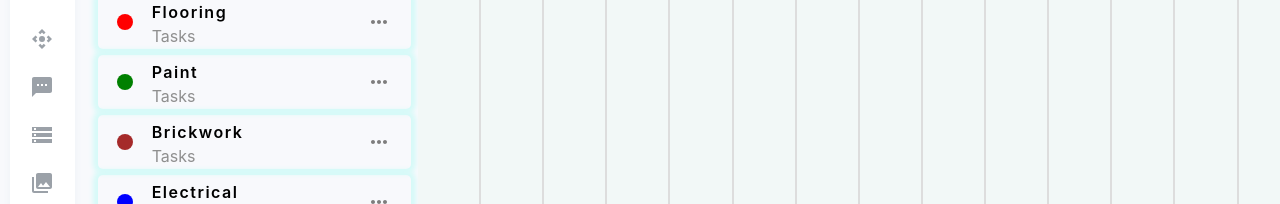
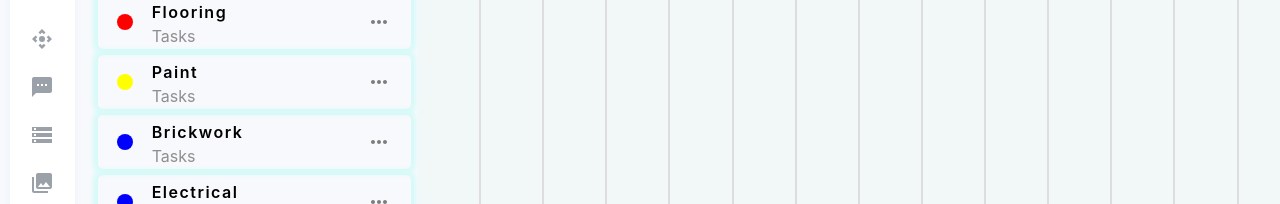
Before and after one commit to kapil-kumar-singh/React-schedule-calendar, a React (Create React App) app: page / in a window 1280 px wide. Shown: the part 340-544 px from the top of the page. Built offline with nearby package versions, Linux system fonts and the light colour scheme.

Commit message:
change color

```diff
--- a/src/App.js
+++ b/src/App.js
@@ -5,7 +5,7 @@ import Something from './components/Something/Something';
 
 
 const CI = ["Flooring", "Paint", "Brickwork", "Electrical", "Plumbing"]
-const CC = { Flooring:"red", Paint:"green", Brickwork:"brown", Electrical:"blue", Plumbing:"Purple"}
+const CC = { Flooring:"red", Paint:"yellow", Brickwork:"blue", Electrical:"blue", Plumbing:"Purple"}
 const AE = []
 localStorage.setItem('CC', JSON.stringify(CC));
 localStorage.setItem('CI', JSON.stringify(CI));
```
